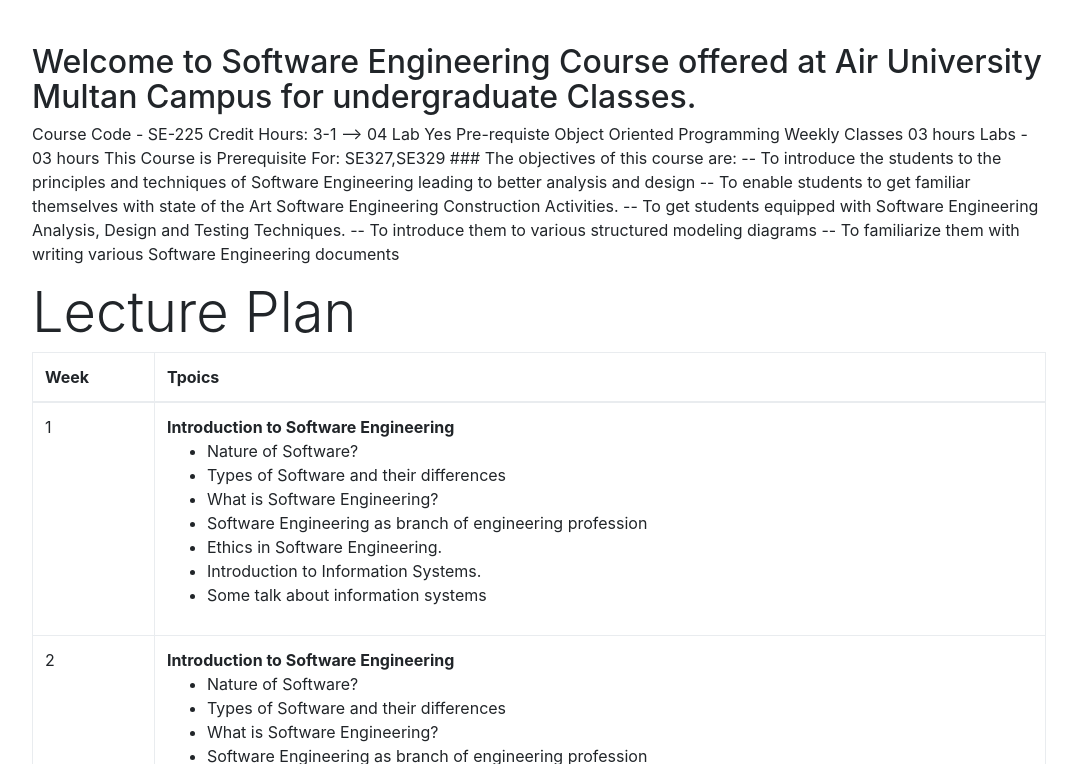
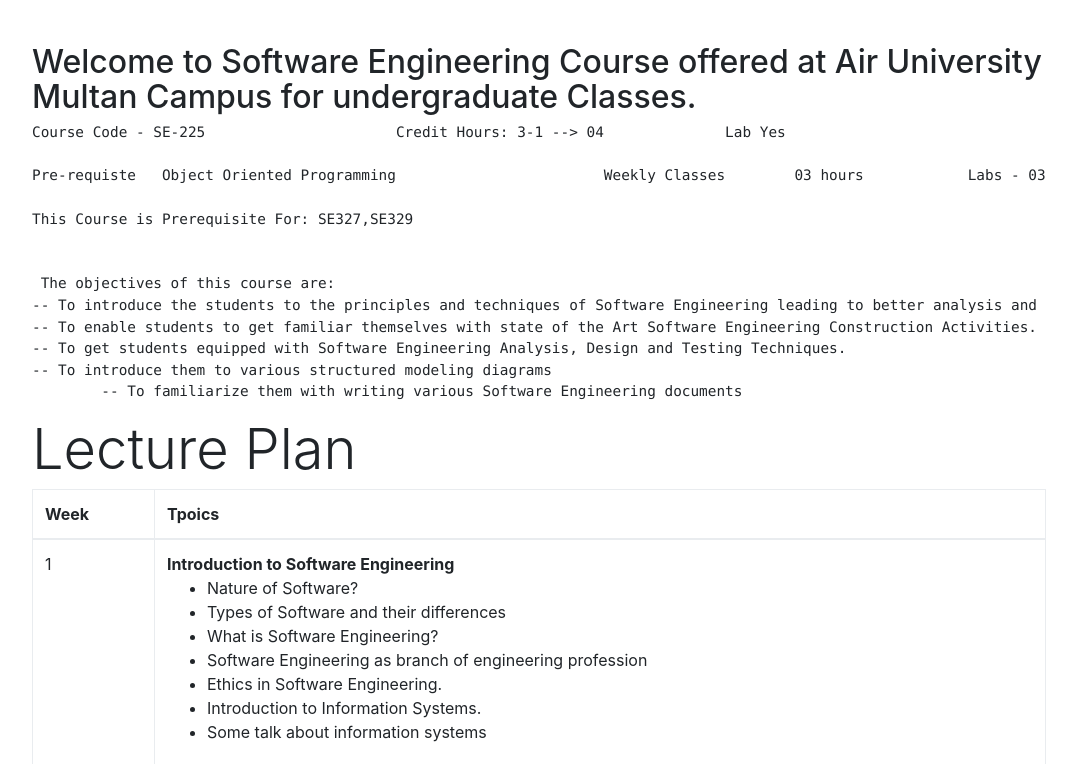
Before and after one commit to aumc-bscs5th/Software-Engineering, a Jekyll site: the page index.html, which Jekyll copies as it is, in a window 1280 px wide and 900 px high, scrolled down 635 px, cut to the strip 136-900 px from the top of the window. Shown: the whole strip, without its empty margins (101-1178 px from the left). Built offline with Jekyll 4.4.1, drawn with Linux system fonts in a browser that asks for light colours.

Commit message:
adding some info

```diff
--- a/index.html
+++ b/index.html
@@ -110,19 +110,19 @@
             <div class="p-5">
 <h2> Welcome to Software Engineering Course offered at Air University Multan Campus for undergraduate Classes.</h2>
 
-<p>Course Code - SE-225                      Credit Hours: 3-1 --> 04              Lab Yes
+<pre>Course Code - SE-225                      Credit Hours: 3-1 --> 04              Lab Yes
 
 Pre-requiste   Object Oriented Programming                        Weekly Classes        03 hours            Labs - 03 hours
 
 This Course is Prerequisite For: SE327,SE329
 
 
-### The objectives of this course are:
+<th> The objectives of this course are:</th>
 -- To introduce the students to the principles and techniques of Software Engineering leading to better analysis and design
 -- To enable students to get familiar themselves with state of the Art Software Engineering Construction Activities.
 -- To get students equipped with Software Engineering Analysis, Design and Testing Techniques.
 -- To introduce them to various structured modeling diagrams
-	-- To familiarize them with writing various Software Engineering documents</p>
+	-- To familiarize them with writing various Software Engineering documents</pre>
 				<h2 class="display-4">Lecture Plan</h2>
 				<table class="table table-bordered">
 
```
